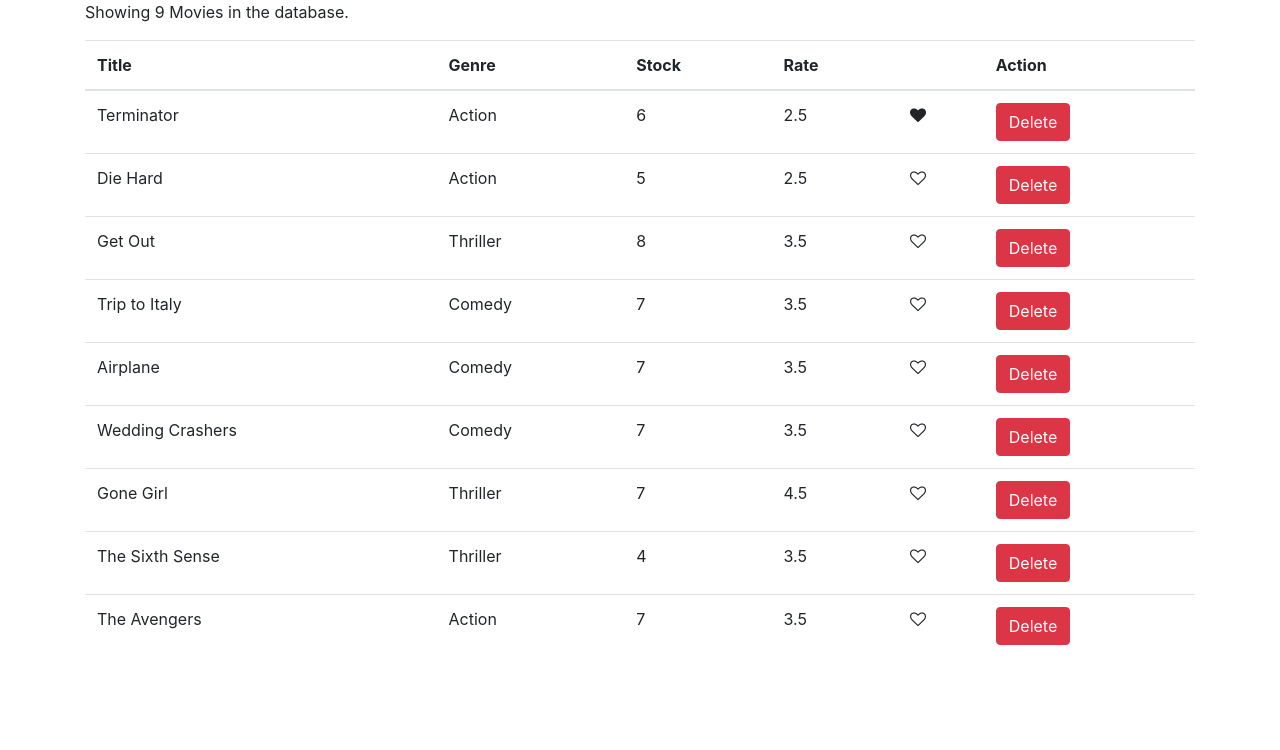
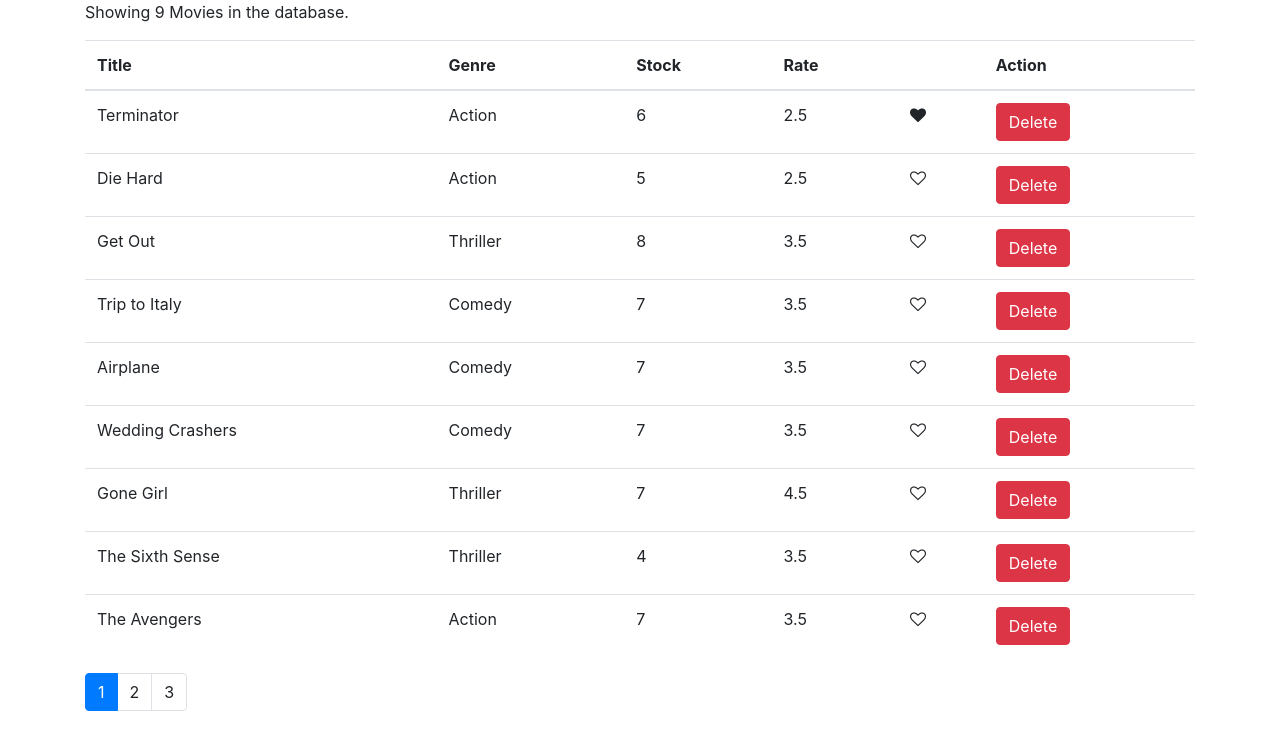
Before and after one commit to hassantvs24/all-react, a React (Create React App) app in the folder vidly/: page / in a window 1280 px wide. Shown: the top 750 px of the page. Built offline with nearby package versions, Linux system fonts and the light colour scheme.

Commit message:
Active Pagination Button

```diff
--- a/vidly/src/component/common/pagination.jsx
+++ b/vidly/src/component/common/pagination.jsx
@@ -2,7 +2,7 @@ import React from 'react';
 import _ from 'lodash';
 
 const Pagination = (props) => {
-    const {itemCount, pageSize} = props;
+    const {itemCount, pageSize, currentPage, onPageChange} = props;
     const pageCount = Math.ceil(itemCount / pageSize);
     if(pageCount == 1) return null;
     const pages = _.range(1, pageCount + 1);
@@ -11,7 +11,7 @@ const Pagination = (props) => {
         <nav aria-label="Page navigation example">
             <ul className="pagination">
                 {pages.map(page => (
-                    <li className="page-item" key={page}><a className="page-link">{page}</a></li>
+                    <li className={page===currentPage ? 'page-item active' : 'page-item'} key={page}><a className="page-link" onClick={() => onPageChange(page)} >{page}</a></li>
                 ))}
 
             </ul>
--- a/vidly/src/component/movies.jsx
+++ b/vidly/src/component/movies.jsx
@@ -7,7 +7,8 @@ import Pagination from './common/pagination';
 class Movies extends Component {
     state = {
         movies: getMovies(),
-        pageSize: 10
+        currentPage:1,
+        pageSize: 4
     }
 
     delMovie = movie =>{
@@ -25,10 +26,13 @@ class Movies extends Component {
     }
 
     handlePageChange = page =>{
-        console.log(page);
+        this.setState({currentPage: page});
     }
 
     render(){
+        const {length: count} = this.state.movies;
+        const {pageSize, currentPage} = this.state;
+
         return (
             <React.Fragment>
                     <p>{this.getMovieCount()}</p>
@@ -56,7 +60,7 @@ class Movies extends Component {
                         </tbody>
                     </table>
 
-                    <Pagination itemCount={this.state.movies.length} pageSize={this.state.pageSize} onPageChange={this.handlePageChange} />
+                    <Pagination itemCount={count} pageSize={pageSize} currentPage={currentPage} onPageChange={this.handlePageChange} />
 
             </React.Fragment>
         );
```
